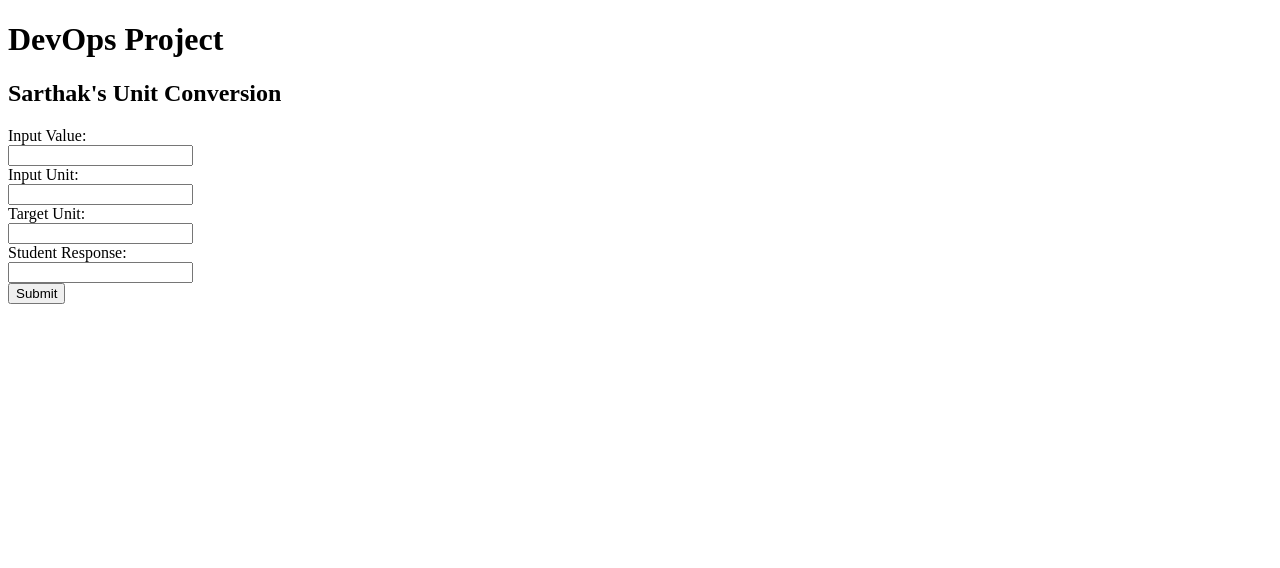
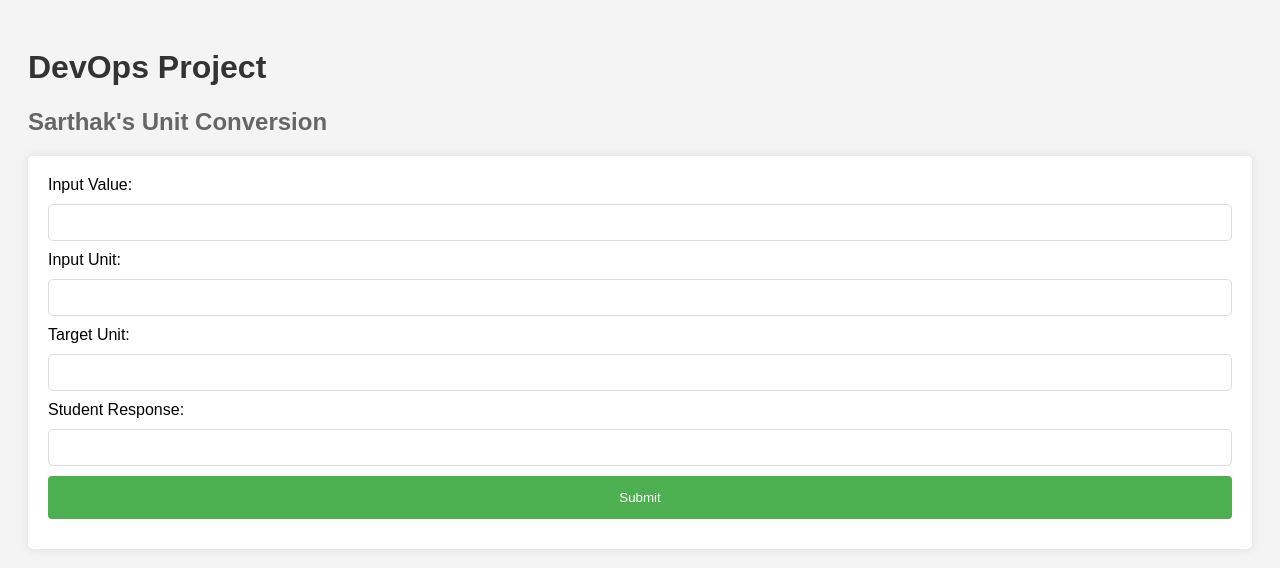
Before and after one commit to sarthakvengurlekar/FlexionProject, a Flask app: page / in a window 1280 px wide. Shown: the top 568 px of the page. Run offline with Flask 3, Linux system fonts and the light colour scheme.

Commit message:
Added CSS

```diff
--- a/templates/index.html
+++ b/templates/index.html
@@ -1,22 +1,75 @@
 <!DOCTYPE html>
 <html lang="en">
+
 <head>
     <meta charset="UTF-8">
     <title>Sarthak's Unit Conversion</title>
+    <style>
+        body {
+            font-family: Arial, sans-serif;
+            padding: 20px;
+            background-color: #f4f4f4;
+        }
+
+        h1 {
+            color: #333;
+        }
+
+        h2 {
+            color: #666;
+        }
+
+        form {
+            background-color: #fff;
+            padding: 20px;
+            border-radius: 5px;
+            box-shadow: 0px 0px 10px rgba(0, 0, 0, 0.1);
+        }
+
+        label, input {
+            display: block;
+            margin-bottom: 10px;
+        }
+
+        input[type="text"] {
+            padding: 10px;
+            border: 1px solid #ddd;
+            border-radius: 5px;
+            width: 100%;
+            box-sizing: border-box;
+        }
+
+        input[type="submit"] {
+            background-color: #4CAF50;
+            color: white;
+            padding: 14px 20px;
+            margin: 10px 0;
+            border: none;
+            border-radius: 4px;
+            cursor: pointer;
+            width: 100%;
+        }
+
+        input[type="submit"]:hover {
+            background-color: #45a049;
+        }
+    </style>
 </head>
+
 <body>
     <h1>DevOps Project</h1>
     <h2>Sarthak's Unit Conversion</h2>
     <form action="/convert" method="post">
-        <label for="input_value">Input Value:</label><br>
-        <input type="text" id="input_value" name="input_value"><br>
-        <label for="input_unit">Input Unit:</label><br>
-        <input type="text" id="input_unit" name="input_unit"><br>
-        <label for="target_unit">Target Unit:</label><br>
-        <input type="text" id="target_unit" name="target_unit"><br>
-        <label for="student_response">Student Response:</label><br>
-        <input type="text" id="student_response" name="student_response"><br>
+        <label for="input_value">Input Value:</label>
+        <input type="text" id="input_value" name="input_value">
+        <label for="input_unit">Input Unit:</label>
+        <input type="text" id="input_unit" name="input_unit">
+        <label for="target_unit">Target Unit:</label>
+        <input type="text" id="target_unit" name="target_unit">
+        <label for="student_response">Student Response:</label>
+        <input type="text" id="student_response" name="student_response">
         <input type="submit" value="Submit">
     </form>
 </body>
+
 </html>
```
